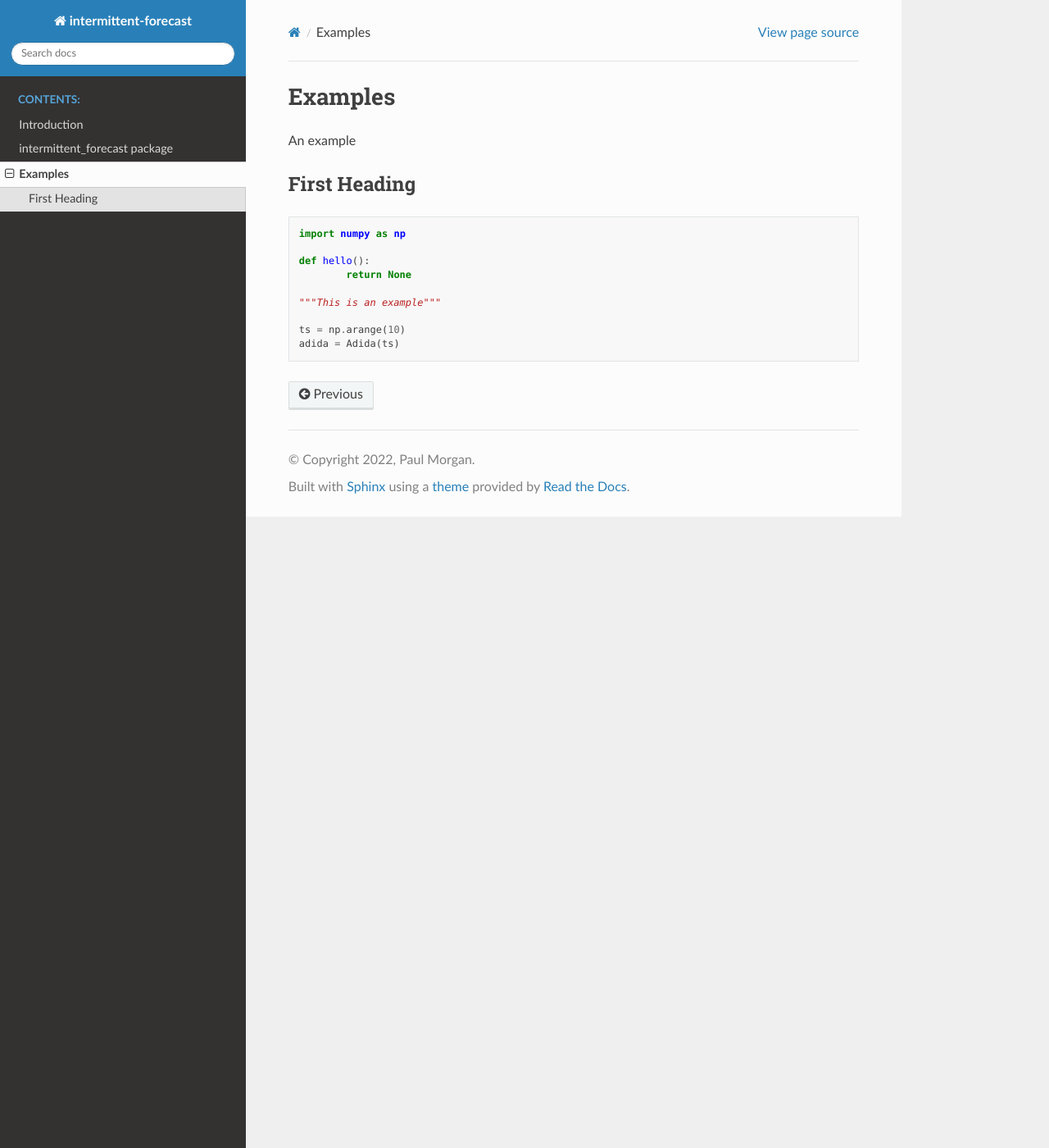
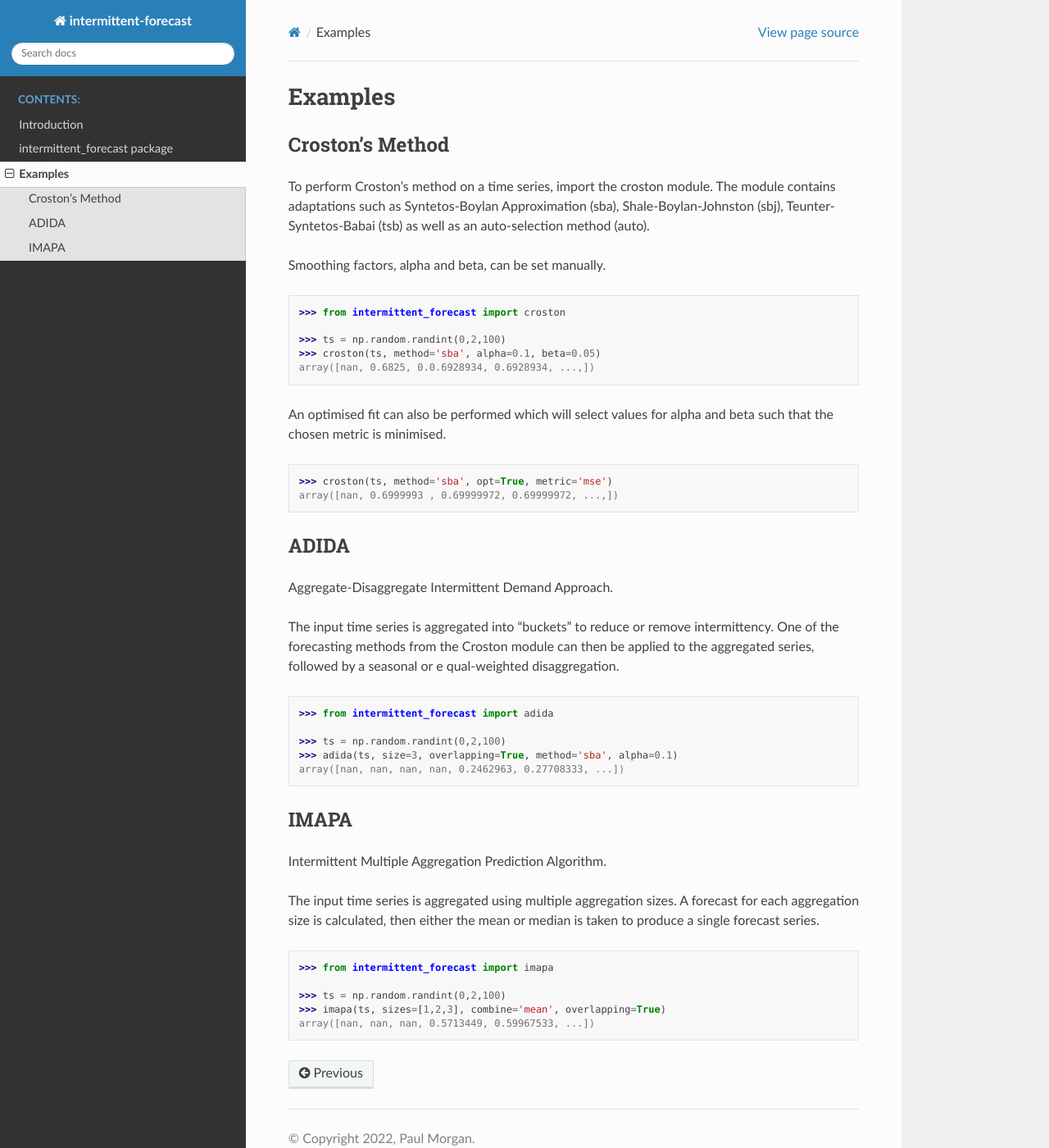
Before and after one commit to pmrgn/intermittent-forecast, a Sphinx documentation site: the page built from docs/source/examples.rst, in a window 1280 px wide and 1400 px high. Shown: the whole window at 82% size. Built offline with Sphinx 7.4.7 and the Read the Docs theme 2.0.0, drawn with Linux system fonts in a browser that asks for light colours.

Commit message:
Added IMAPA and documentation

```diff
--- a/docs/source/conf.py
+++ b/docs/source/conf.py
@@ -18,7 +18,7 @@ extensions = ['sphinx.ext.napoleon']
 
 templates_path = ['_templates']
 exclude_patterns = []
-
+add_module_names = False
 
 
 # -- Options for HTML output -------------------------------------------------
--- a/docs/source/examples.rst
+++ b/docs/source/examples.rst
@@ -1,18 +1,63 @@
 Examples
 ============
 
-An example
+Croston's Method
+****************
 
-First Heading
-*************
+To perform Croston's method on a time series, import the croston module. The module contains
+adaptations such as Syntetos-Boylan Approximation (sba), Shale-Boylan-Johnston (sbj),
+Teunter-Syntetos-Babai (tsb) as well as an auto-selection method (auto).
+
+Smoothing factors, alpha and beta, can be set manually.
+
 ::
 
-	import numpy as np
+    >>> from intermittent_forecast import croston
 
-	def hello():
-		return None
+    >>> ts = np.random.randint(0,2,100)
+    >>> croston(ts, method='sba', alpha=0.1, beta=0.05)
+    array([nan, 0.6825, 0.0.6928934, 0.6928934, ...,])
 
-	"""This is an example"""
+An optimised fit can also be performed which will select values for alpha and beta
+such that the chosen metric is minimised.
 
-	ts = np.arange(10)
-	adida = Adida(ts)
+.. code-block:: python
+
+    >>> croston(ts, method='sba', opt=True, metric='mse')
+    array([nan, 0.6999993 , 0.69999972, 0.69999972, ...,])
+
+ADIDA
+*****
+
+Aggregate-Disaggregate Intermittent Demand Approach.
+
+The input time series is aggregated into "buckets" to reduce or remove
+intermittency. One of the forecasting methods from the Croston module
+can then be applied to the aggregated series, followed by a seasonal or e
+qual-weighted disaggregation.
+
+.. code-block:: python
+
+    >>> from intermittent_forecast import adida
+
+    >>> ts = np.random.randint(0,2,100)
+    >>> adida(ts, size=3, overlapping=True, method='sba', alpha=0.1)
+    array([nan, nan, nan, nan, 0.2462963, 0.27708333, ...])
+
+
+IMAPA
+*****
+
+Intermittent Multiple Aggregation Prediction Algorithm.
+
+The input time series is aggregated using multiple aggregation sizes. A forecast
+for each aggregation size is calculated, then either the mean or median is taken to
+produce a single forecast series.
+
+.. code-block:: python
+
+    >>> from intermittent_forecast import imapa
+
+    >>> ts = np.random.randint(0,2,100)
+    >>> imapa(ts, sizes=[1,2,3], combine='mean', overlapping=True)
+    array([nan, nan, nan, 0.5713449, 0.59967533, ...])
```
Also changed, not shown: docs/source/index.rst (+2 -7 lines), docs/source/intermittent_forecast.rst (+3 -22 lines), docs/source/intro.rst (+14 -6 lines).
